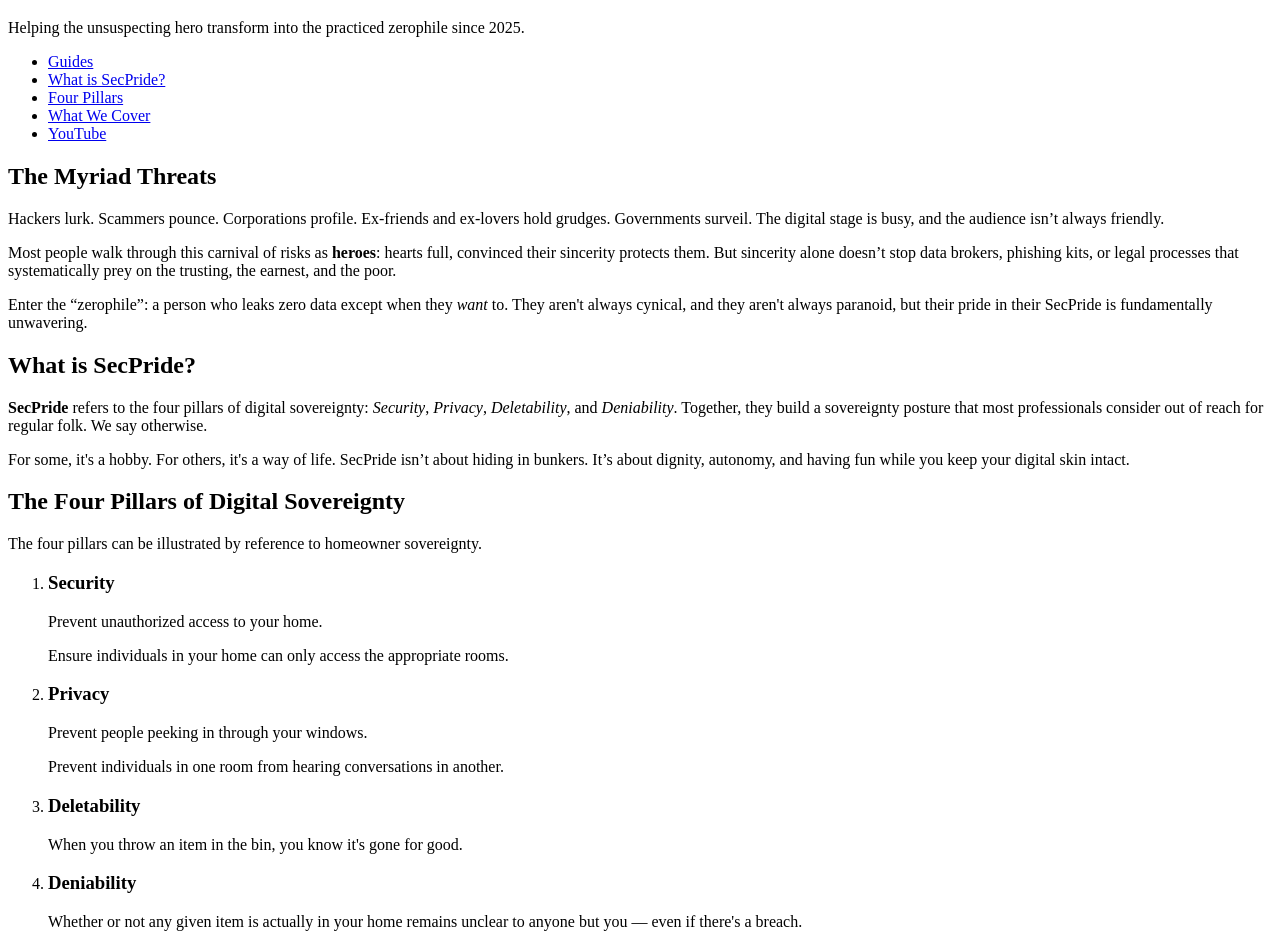
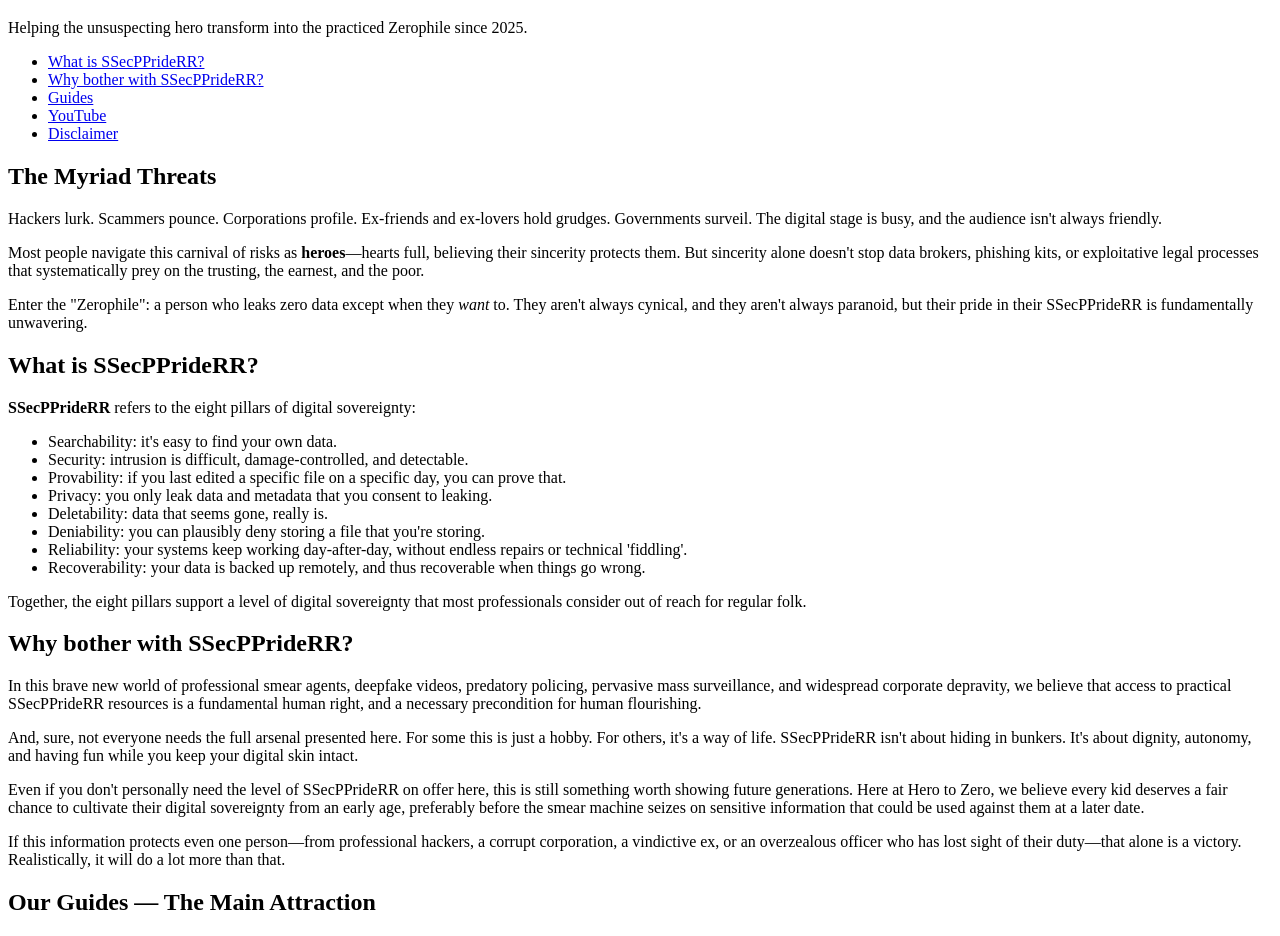
Before and after one commit to Yianni-Mitropoulos/h20, a plain HTML site: page website_target/home.html in a window 1280 px wide. Shown: the part 87-1023 px from the top of the page. Drawn offline with Linux system fonts and the light colour scheme.

Commit message:
Improved part0 and home.html, and added styles back in

```diff
--- a/website_target/home.html
+++ b/website_target/home.html
@@ -4,20 +4,20 @@
   <meta charset="utf-8" />
   <title>Hero to Zero — Homepage</title>
   <meta name="viewport" content="width=device-width,initial-scale=1" />
-  <meta name="description" content="Hero to Zero helps ordinary folk reach extraordinary SecPride — Security, Privacy, Deletability, and Deniability — with fun guides and plain talk." />
+  <meta name="description" content="Hero to Zero helps ordinary people achieve extraordinary levels of digital sovereignty through practical guides focused on privacy and security." />
 </head>
 <body>
   <a href="#main" aria-label="Skip to main content">Skip to content</a>
   <header>
     <h1>Hero to Zero</h1>
-    <p>Helping the unsuspecting hero transform into the practiced zerophile since 2025.</p>
+    <p>Helping the unsuspecting hero transform into the practiced Zerophile since 2025.</p>
     <nav aria-label="Primary">
       <ul>
+        <li><a href="#what-ssecppriderr">What is SSecPPrideRR?</a></li>
+        <li><a href="#why-ssecppriderr">Why bother with SSecPPrideRR?</a></li>
         <li><a href="#guides">Guides</a></li>
-        <li><a href="#secpride">What is SecPride?</a></li>
-        <li><a href="#pillars">Four Pillars</a></li>
-        <li><a href="#topics">What We Cover</a></li>
         <li><a href="#youtube">YouTube</a></li>
+        <li><a href="#disclaimer">Disclaimer</a></li>
       </ul>
     </nav>
   </header>
@@ -25,71 +25,58 @@
     <section id="intro">
       <h2>The Myriad Threats</h2>
       <p>
-        Hackers lurk. Scammers pounce. Corporations profile. Ex-friends and ex-lovers hold grudges. Governments surveil. The digital stage is busy, and the audience isn’t always friendly.
+        Hackers lurk. Scammers pounce. Corporations profile. Ex-friends and ex-lovers hold grudges. Governments surveil. The digital stage is busy, and the audience isn't always friendly.
       </p>
       <p>
-        Most people walk through this carnival of risks as <strong>heroes</strong>: hearts full, convinced their sincerity protects them. But sincerity alone doesn’t stop data brokers, phishing kits, or legal processes that systematically prey on the trusting, the earnest, and the poor.
+        Most people navigate this carnival of risks as <strong>heroes</strong>—hearts full, believing their sincerity protects them. But sincerity alone doesn't stop data brokers, phishing kits, or exploitative legal processes that systematically prey on the trusting, the earnest, and the poor.
       </p>
       <p>
-        Enter the “zerophile”: a person who leaks zero data except when they <em>want</em> to. They aren't always cynical, and they aren't always paranoid, but their pride in their SecPride is fundamentally unwavering.
+        Enter the "Zerophile": a person who leaks zero data except when they <em>want</em> to. They aren't always cynical, and they aren't always paranoid, but their pride in their SSecPPrideRR is fundamentally unwavering.
       </p>
     </section>
-    <section id="secpride">
-      <h2>What is SecPride?</h2>
+    <section id="what-ssecppriderr">
+      <h2>What is SSecPPrideRR?</h2>
       <p>
-        <strong>SecPride</strong> refers to the four pillars of digital sovereignty: <em>Security</em>, <em>Privacy</em>, <em>Deletability</em>, and <em>Deniability</em>. Together, they build a sovereignty posture that most professionals consider out of reach for regular folk. We say otherwise.
+        <strong>SSecPPrideRR</strong> refers to the eight pillars of digital sovereignty:
+      </p>
+      <ul>
+        <li>Searchability: it's easy to find your own data.</li>
+        <li>Security: intrusion is difficult, damage-controlled, and detectable.</li>
+        <li>Provability: if you last edited a specific file on a specific day, you can prove that.</li>
+        <li>Privacy: you only leak data and metadata that you consent to leaking.</li>
+        <li>Deletability: data that seems gone, really is.</li>
+        <li>Deniability: you can plausibly deny storing a file that you're storing.</li>
+        <li>Reliability: your systems keep working day-after-day, without endless repairs or technical 'fiddling'.</li>
+        <li>Recoverability: your data is backed up remotely, and thus recoverable when things go wrong.</li>
+      </ul>
+      <p>
+        Together, the eight pillars support a level of digital sovereignty that most professionals consider out of reach for regular folk.
+      </p>
+    </section>
+    <section id="why-ssecppriderr">
+      <h2>Why bother with SSecPPrideRR?</h2>
+      <p>
+        In this brave new world of professional smear agents, deepfake videos, predatory policing, pervasive mass surveillance, and widespread corporate depravity, we believe that access to practical SSecPPrideRR resources is a fundamental human right, and a necessary precondition for human flourishing.
       </p>
       <p>
-        For some, it's a hobby. For others, it's a way of life. SecPride isn’t about hiding in bunkers. It’s about dignity, autonomy, and having fun while you keep your digital skin intact.
+        And, sure, not everyone needs the full arsenal presented here. For some this is just a hobby. For others, it's a way of life. SSecPPrideRR isn't about hiding in bunkers. It's about dignity, autonomy, and having fun while you keep your digital skin intact.
       </p>
-    </section>
-    <section id="pillars">
-      <h2>The Four Pillars of Digital Sovereignty</h2>
       <p>
-        The four pillars can be illustrated by reference to homeowner sovereignty.
+        Even if you don't personally need the level of SSecPPrideRR on offer here, this is still something worth showing future generations. Here at Hero to Zero, we believe every kid deserves a fair chance to cultivate their digital sovereignty from an early age, preferably before the smear machine seizes on sensitive information that could be used against them at a later date.
       </p>
-      <ol>
-        <li>
-          <h3>Security</h3>
-          <p>
-            Prevent unauthorized access to your home.
-          </p>
-          <p>
-            Ensure individuals in your home can only access the appropriate rooms.
-          </p>
-        </li>
-        <li>
-          <h3>Privacy</h3>
-          <p>
-            Prevent people peeking in through your windows.
-          </p>
-          <p>
-            Prevent individuals in one room from hearing conversations in another.
-          </p>
-        </li>
-        <li>
-          <h3>Deletability</h3>
-          <p>
-            When you throw an item in the bin, you know it's gone for good.
-          </p>
-        </li>
-        <li>
-          <h3>Deniability</h3>
-          <p>
-            Whether or not any given item is actually in your home remains unclear to anyone but you — even if there's a breach.
-          </p>
-        </li>
-      </ol>
+      <p>
+        If this information protects even one person—from professional hackers, a corrupt corporation, a vindictive ex, or an overzealous officer who has lost sight of their duty—that alone is a victory. Realistically, it will do a lot more than that.
+      </p>
     </section>
     <section id="guides">
       <h2>Our Guides — The Main Attraction</h2>
-      <p>Our guides are detailed, linkable, friendly. They’re where we turn ordinary people into zerophiles:</p>
+      <p>Our guides are detailed, linkable, friendly. They're where we turn ordinary people into Zerophiles:</p>
       <ul>
-        <li><a href="/qubesos">QubesOS Guide</a> — slice your digital life into safe rooms.</li>
+        <li><a href="/qubesos">QubesOS Guide</a> — slice your digital life into safe, disposable rooms.</li>
         <li><a href="/grapheneos">GrapheneOS Guide</a> — carry a hardened phone without losing your sanity.</li>
         <li><a href="/openbsd">OpenBSD Firewall Guide</a> — ensure that one compromise doesn't bring down your whole local network.</li>
         <li><a href="/cloud-privacy">Cloud Privacy Guide</a> — stop the gossip in the sky.</li>
-        <li><a href="/physical-opsec">Personal Physical OpSec</a> — everyday habits that stop nosey eyes and sticky fingers.</li>
+        <li><a href="/physical-opsec">Personal Physical OpSec</a> — everyday habits that stop prying eyes and sticky fingers.</li>
         <li><a href="/legal-watch">Legal Watch</a> — staying up-to-date with laws and precedents that affect you.</li>
         <li><a href="/activism">Effective Activism Advice</a> — proven strategies for peaceful, lawful advocacy.</li>
       </ul>
@@ -100,11 +87,11 @@
     </section>
     <section id="disclaimer">
       <h2>Friendly Disclaimer</h2>
-      <p>All material is educational. Laws vary, threat models vary, and your mileage may vary. Be ethical, be lawful, and adapt the lessons to your context. There is no warranty, not even for accuracy or fitness for a purpose.</p>
+      <p>All material is educational. Laws vary, threat models vary, and your mileage may vary. Please behave lawfully, and adapt the lessons to your context. There is no warranty, not even for accuracy or fitness for a purpose.</p>
     </section>
   </main>
   <footer>
-    <p>© <span id="year">2025</span> Hero to Zero — Guides for the Zerophile in you.</p>
+    <p>Copyright <span id="year">2025</span> Hero to Zero — Guides for the Zerophile in you.</p>
   </footer>
 </body>
 </html>
--- a/website_target/styles.css
+++ b/website_target/styles.css
@@ -0,0 +1,110 @@
+/* Global styles */
+body {
+    font-family: Arial, sans-serif;
+    background-color: #1e1e1e;
+    color: white;
+    margin: 0;
+    padding: 20px;
+}
+
+h2, h3 {
+    margin: 0;
+}
+
+/* Page container */
+.page {
+    display: none;
+}
+.active-page {
+    display: block;
+}
+
+/* Page header (title + buttons) */
+.page-header {
+    display: flex;
+    justify-content: space-between;
+    align-items: center;
+    margin-bottom: 20px;
+}
+
+.page-header h2, .page-header h3 {
+    margin: 0;
+}
+
+.button-container {
+    display: flex;
+    gap: 10px;
+}
+
+/* Buttons */
+button {
+    padding: 10px 20px;
+    background-color: #007bff;
+    color: white;
+    border: none;
+    border-radius: 5px;
+    cursor: pointer;
+    font-size: 16px;
+    min-width: 120px;
+}
+
+button:hover {
+    background-color: #0056b3;
+}
+
+button:active {
+    background-color: #004085;
+}
+
+/* Input field */
+input[type="text"] {
+    padding: 10px;
+    background-color: #333;
+    border: 1px solid #555;
+    border-radius: 5px;
+    color: white;
+    font-size: 16px;
+    width: 50%;
+    margin-top: 10px;
+    max-width: 500px;
+}
+
+input[type="text"]::placeholder {
+    color: #bbb;
+}
+
+/* Bash script box */
+.bash-script-box {
+    position: relative;
+    background-color: #2d2d2d;
+    padding: 15px;
+    border-radius: 5px;
+    overflow-x: auto;
+    margin-top: 10px;
+    color: white;
+}
+
+.bash-script-box pre {
+    margin: 0;
+    padding: 0;
+    font-size: 14px;
+    font-family: 'Courier New', Courier, monospace;
+}
+
+/* Copy button */
+.copy-btn {
+    position: absolute;
+    top: 10px;
+    right: 10px;
+    padding: 10px 20px;
+    background-color: #28a745;
+    color: white;
+    border: none;
+    border-radius: 5px;
+    cursor: pointer;
+    min-width: 120px;
+}
+
+.copy-btn:hover {
+    background-color: #006400; /* Dark green for hover effect */
+}
```
Also changed, not shown: website_source/part0.txt.
